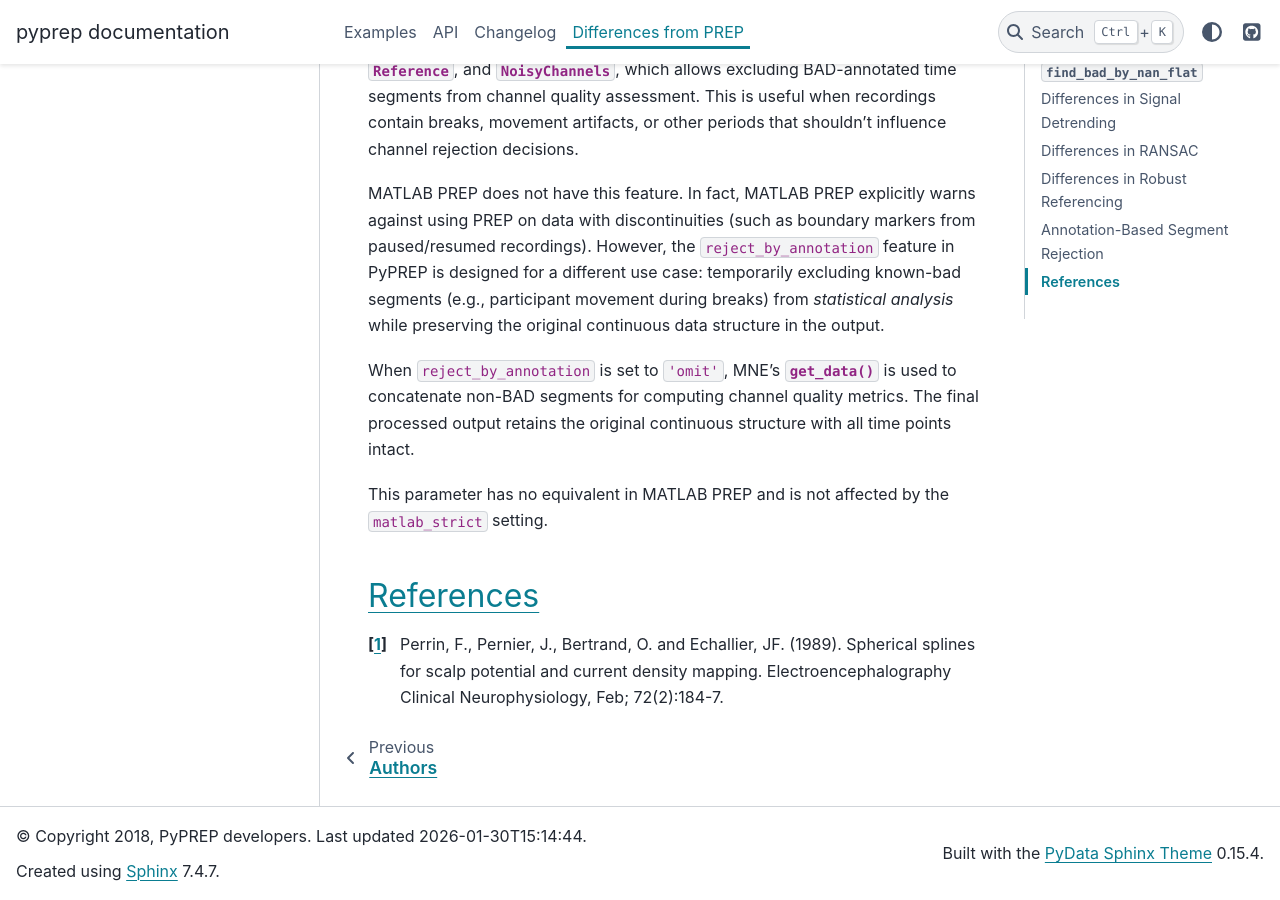
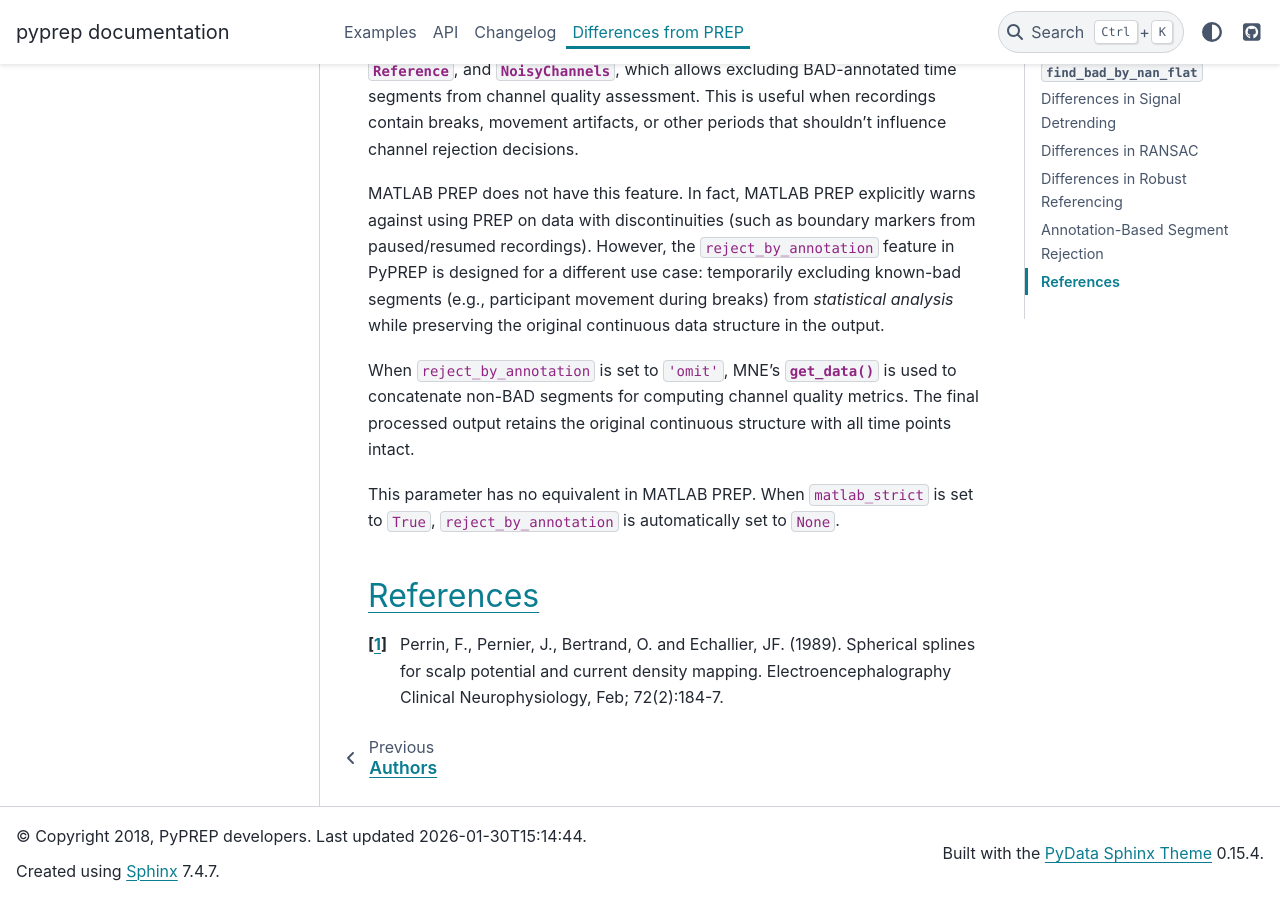
Before and after one commit to sappelhoff/pyprep, a Sphinx documentation site: the page built from docs/matlab_differences.rst, in a window 1280 px wide and 900 px high, scrolled down 5817 px. Built offline with Sphinx 7.4.7 and the PyData theme 0.15.4, drawn with Linux system fonts in a browser that asks for light colours; the version number could not be read and is left out.

Commit message:
Update docs/matlab_differences.rst
Co-authored-by: Stefan Appelhoff <stefan.appelhoff@mailbox.org>

```diff
--- a/docs/matlab_differences.rst
+++ b/docs/matlab_differences.rst
@@ -255,8 +255,7 @@ When ``reject_by_annotation`` is set to ``'omit'``, MNE's
 computing channel quality metrics. The final processed output retains the
 original continuous structure with all time points intact.
 
-This parameter has no equivalent in MATLAB PREP and is not affected by the
-``matlab_strict`` setting.
+This parameter has no equivalent in MATLAB PREP. When ``matlab_strict`` is set to ``True``, ``reject_by_annotation`` is automatically set to ``None``.
 
 
 References
```
